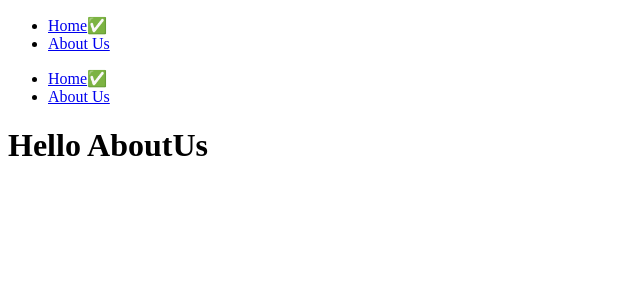
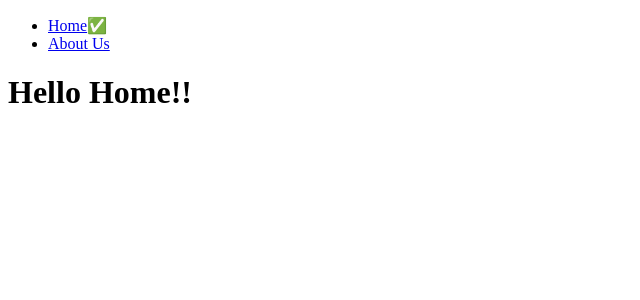
Before and after one commit to ungra/nextjs-app, a Next.js app: page / in a window 1280 px wide. Shown: the top 300 px of the page, without its empty margins (0-640 px from the left). Built offline with nearby package versions, Linux system fonts and the light colour scheme.

Commit message:
core refactoring(fixed error)

```diff
--- a/app/(home)/page.tsx
+++ b/app/(home)/page.tsx
@@ -1,14 +1,11 @@
-import Navigation from "../components/navigation";
-
 export const metadata = {
   title: "Home",
 };
 
-export default function AboutUs() {
+export default function Home() {
   return (
     <div>
-      <Navigation />
-      <h1>Hello AboutUs</h1>
+      <h1>Hello Home!!</h1>
     </div>
   );
 }
--- a/app/about-us/company/sales/page.tsx
+++ /dev/null
@@ -1,3 +0,0 @@
-export default function Sales() {
-  return <h1>Hello Sales</h1>;
-}
--- a/app/layout.tsx
+++ b/app/layout.tsx
@@ -1,5 +1,5 @@
 import { Metadata } from "next";
-import Navigation from "./components/navigation";
+import Navigation from "../components/navigation";
 
 export const metadata: Metadata = {
   title: {
@@ -16,8 +16,10 @@ export default function RootLayout({
 }) {
   return (
     <html lang="en">
-      <Navigation />
-      <body>{children}</body>
+      <body>
+        <Navigation />
+        {children}
+      </body>
     </html>
   );
 }
```
Also changed, not shown: app/about-us/company/page.tsx (deleted, +0 -7 lines), app/about-us/company/sales/layout.tsx (deleted, +0 -14 lines), app/about-us/page.tsx (added, +11 -0 lines), app/not-found.tsx (+5 -2 lines), app/page.tsx (deleted, +0 -7 lines), components/navigation.tsx (renamed from app/components/navigation.tsx).
